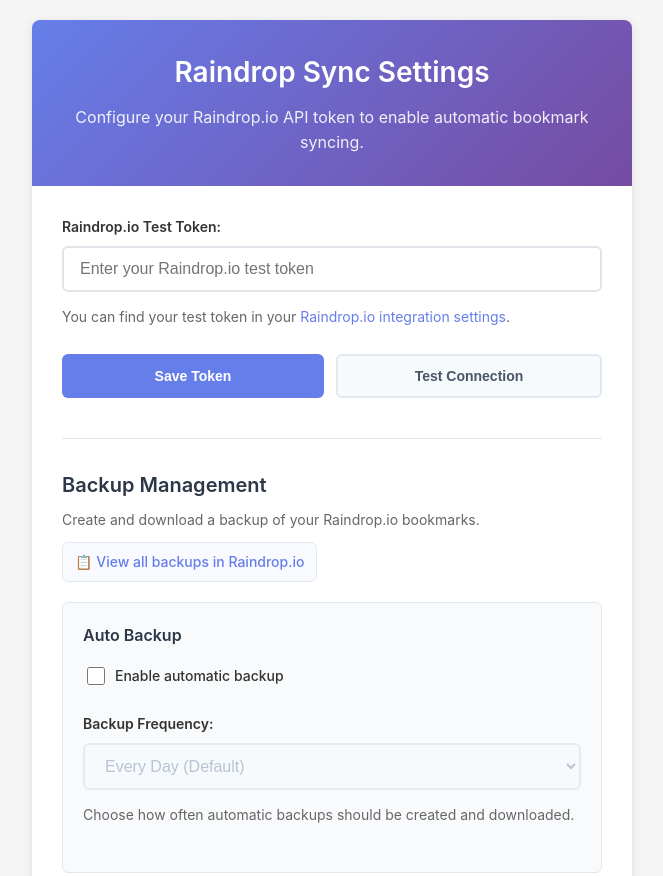
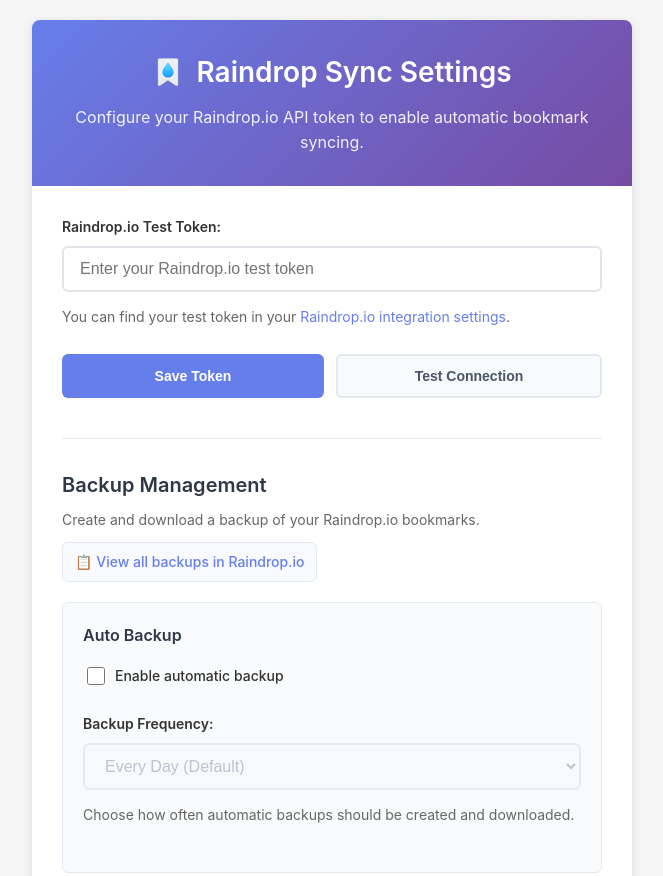
Before and after one commit to riiiiiiiiiina0/raindrop-sync, a browser extension: page src/options.html in a window 1280 px wide. Shown: the top 876 px of the page, without its empty margins (308-971 px from the left). Drawn offline with Linux system fonts and the light colour scheme.

Commit message:
feat: enhance options page design with title icon and improved header styling
Added a title icon to the header of the options page and updated the CSS to center-align the header elements with a flexible layout. This improves the visual presentation and user experience of the settings interface.

```diff
--- a/src/options.css
+++ b/src/options.css
@@ -27,6 +27,16 @@
   margin: 0 0 10px 0;
   font-size: 28px;
   font-weight: 600;
+  display: flex;
+  align-items: center;
+  justify-content: center;
+  gap: 12px;
+}
+
+.title-icon {
+  width: 32px;
+  height: 32px;
+  vertical-align: middle;
 }
 
 header p {
--- a/src/options.html
+++ b/src/options.html
@@ -5,13 +5,14 @@
   <meta charset="UTF-8">
   <meta name="viewport" content="width=device-width, initial-scale=1.0">
   <title>Raindrop Sync Options</title>
+  <link rel="icon" type="image/png" href="../icons/icon-32x32.png">
   <link rel="stylesheet" href="options.css">
 </head>
 
 <body>
   <div class="container">
     <header>
-      <h1>Raindrop Sync Settings</h1>
+      <h1><img src="../icons/icon-48x48.png" alt="Raindrop Sync" class="title-icon"> Raindrop Sync Settings</h1>
       <p>Configure your Raindrop.io API token to enable automatic bookmark syncing.</p>
     </header>
 
```
